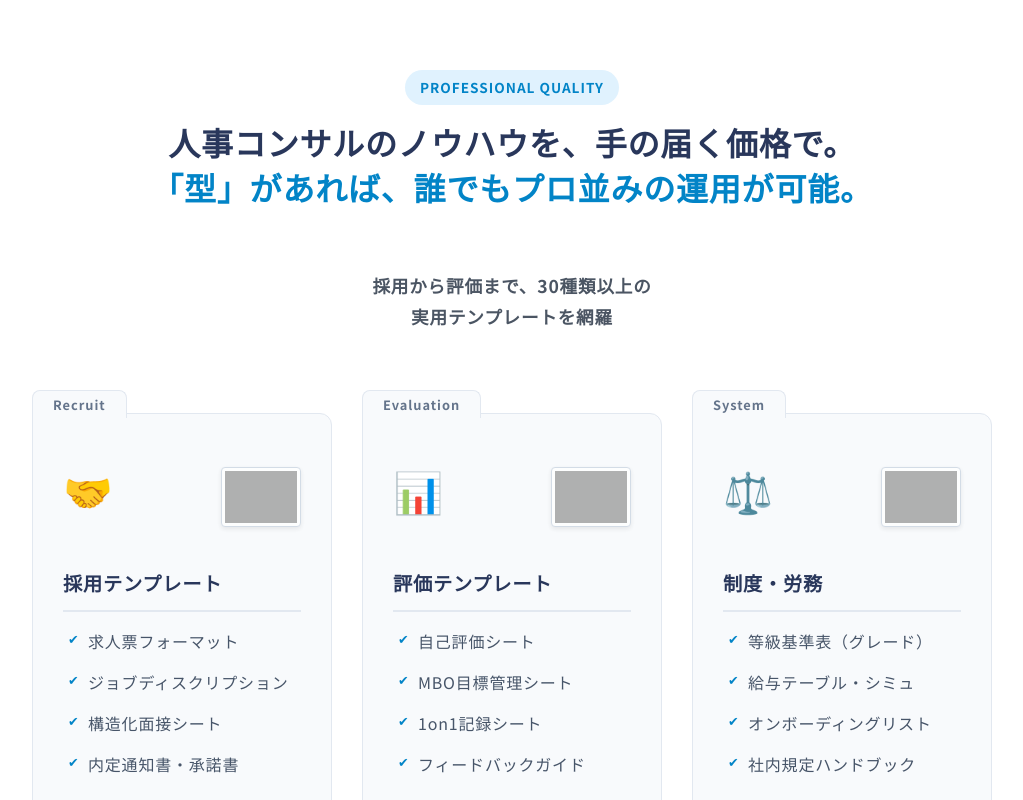
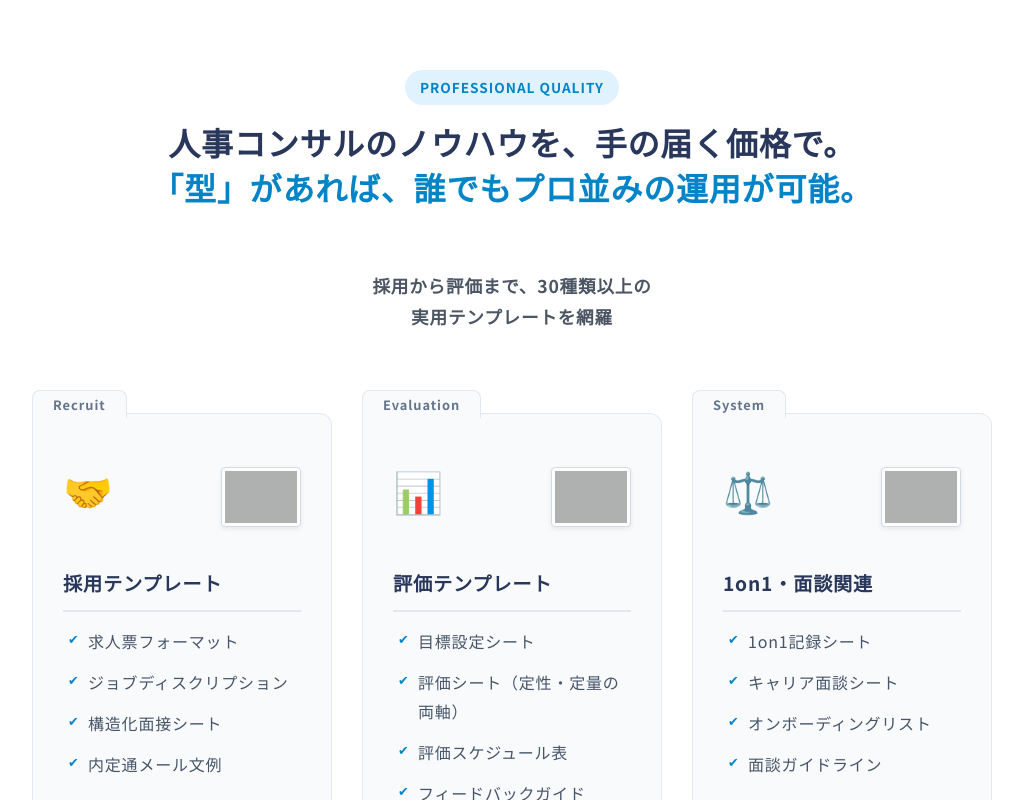
Before and after one commit to keke131q/-LP, a plain HTML site: page index.html in a window 1280 px wide. Shown: the part 2000-2800 px from the top of the page, without its empty margins (128-1151 px from the left). Drawn offline with Linux system fonts and the light colour scheme; grey boxes are pictures that could not be loaded.

Commit message:
Add files via upload

```diff
--- a/index.html
+++ b/index.html
@@ -17,7 +17,7 @@
                 <span class="highlight">人事ドキュメントをゼロから作る苦労から解放。</span>
             </h1>
             <p class="hero-subcopy">
-                採用・評価・制度の「型」を、月額2,178円からのサブスクで。<br>
+                採用・評価・制度の「型」を、月額1,980円（税込2,178円）からのサブスクで。<br>
                 プロ仕様の体制が今日から整います。
             </p>
             <div class="hero-cta">
@@ -116,7 +116,7 @@
                         <li>求人票フォーマット</li>
                         <li>ジョブディスクリプション</li>
                         <li>構造化面接シート</li>
-                        <li>内定通知書・承諾書</li>
+                        <li>内定通メール文例</li>
                     </ul>
                 </div>
                 <div class="template-folder">
@@ -127,9 +127,9 @@
                     </div>
                     <h3>評価テンプレート</h3>
                     <ul class="template-list">
-                        <li>自己評価シート</li>
-                        <li>MBO目標管理シート</li>
-                        <li>1on1記録シート</li>
+                        <li>目標設定シート</li>
+                        <li>評価シート（定性・定量の両軸）</li>
+                        <li>評価スケジュール表</li>
                         <li>フィードバックガイド</li>
                     </ul>
                 </div>
@@ -139,12 +139,12 @@
                         <div class="folder-icon">⚖️</div>
                         <img src="https://images.unsplash.com/photo-1554224155-8d04cb21cd6c?auto=format&fit=crop&w=300&q=80" alt="制度規定プレビュー" class="doc-thumbnail">
                     </div>
-                    <h3>制度・労務</h3>
+                    <h3>1on1・面談関連</h3>
                     <ul class="template-list">
-                        <li>等級基準表（グレード）</li>
-                        <li>給与テーブル・シミュ</li>
+                        <li>1on1記録シート</li>
+                        <li>キャリア面談シート</li>
                         <li>オンボーディングリスト</li>
-                        <li>社内規定ハンドブック</li>
+                        <li>面談ガイドライン</li>
                     </ul>
                 </div>
             </div>
@@ -344,7 +344,7 @@
                         <li>テンプレート 30種以上</li>
                         <li>優先的な要望反映（月4回）</li>
                         <li>制度整合コメント（月1回）</li>
-                        <li>経営層向け資料作成</li>
+                        <li>経営層向け資料テンプレ</li>
                     </ul>
                     <a href="#" class="btn-price-outline">選択する</a>
                 </div>
```
